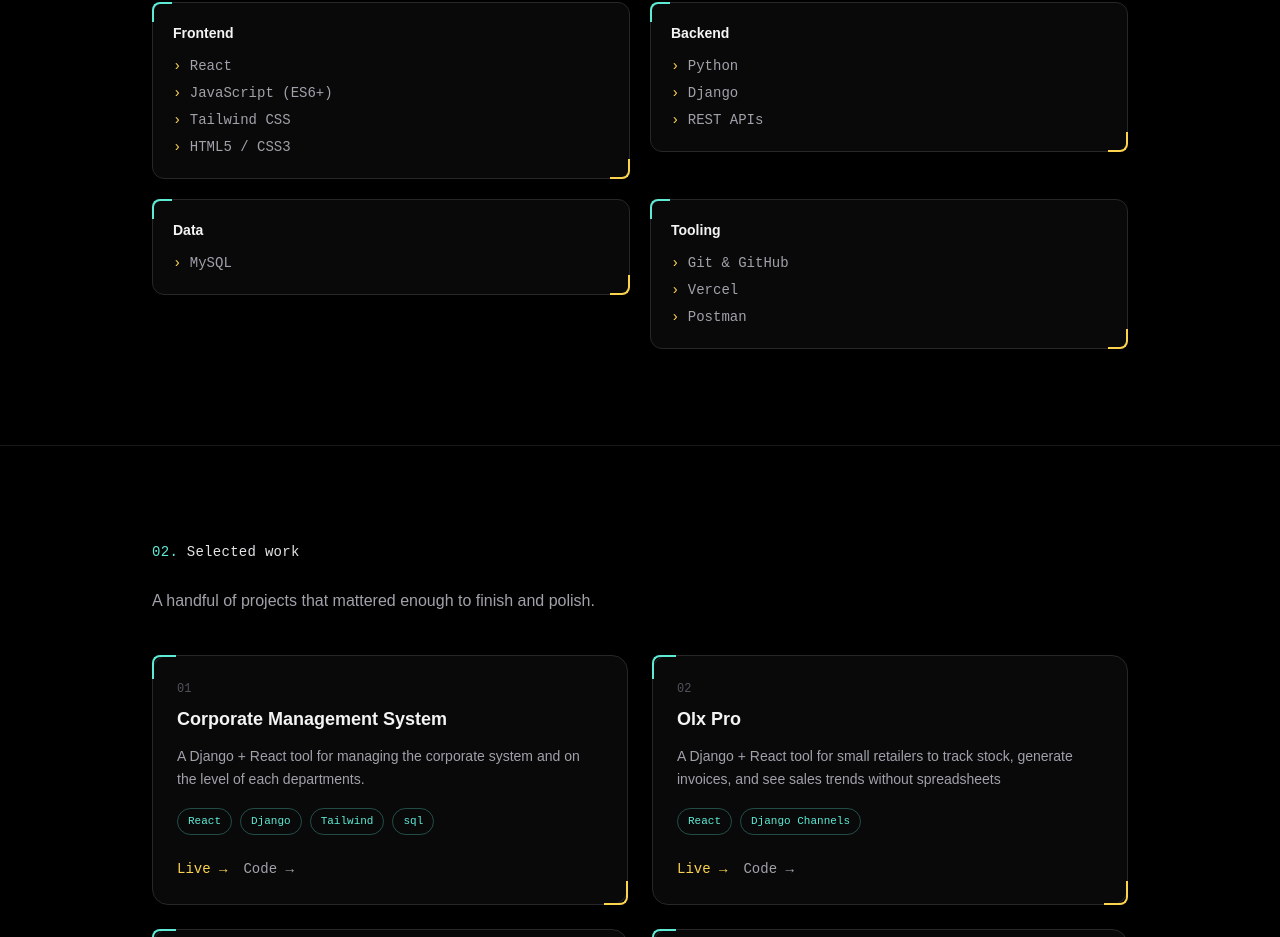
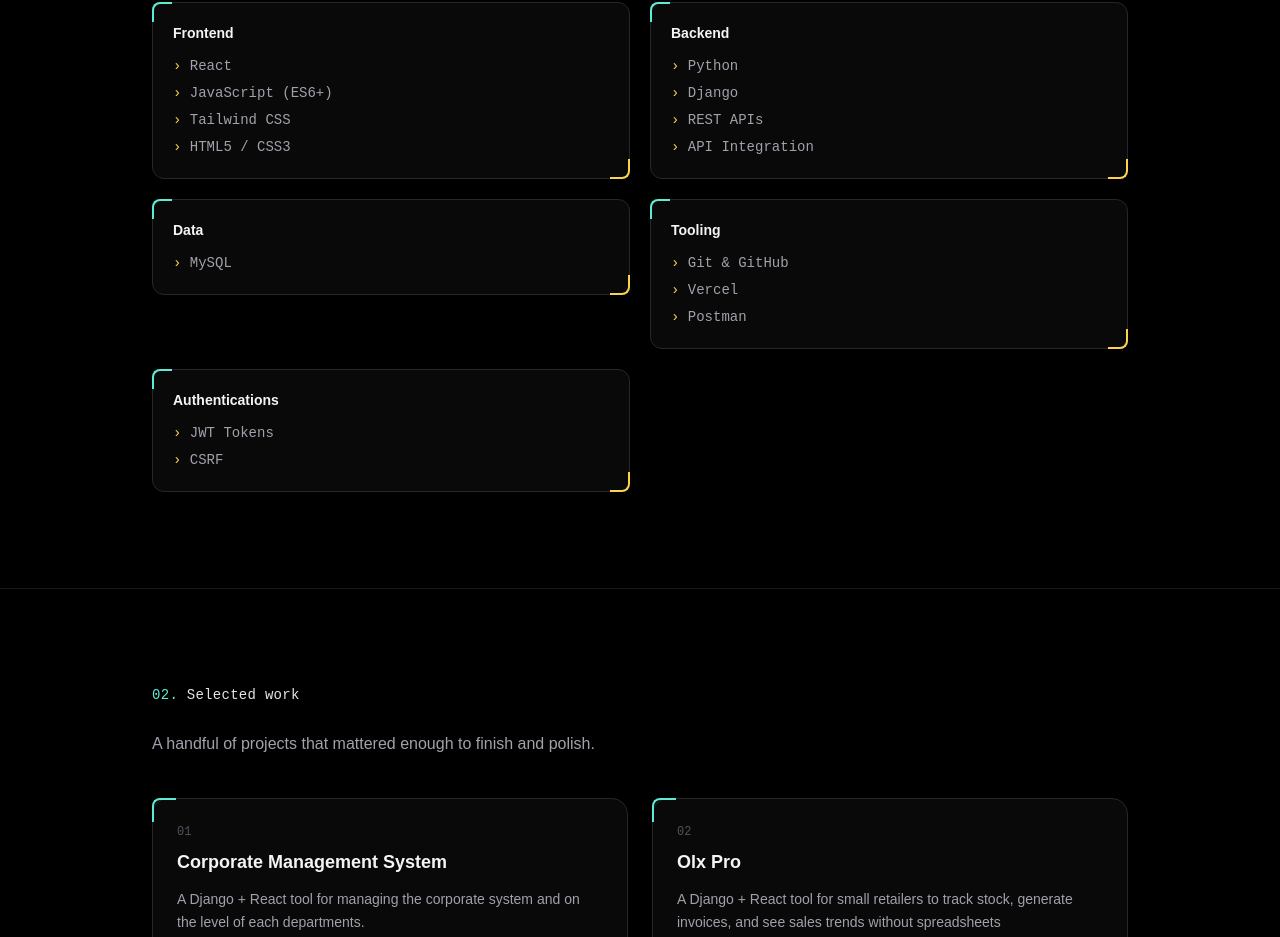
Before and after one commit to roushan-rajput/Portfolio, a React (Vite) app: page / in a window 1280 px wide. Shown: the part 1838-2775 px from the top of the page. Built offline with nearby package versions, Linux system fonts and the light colour scheme.

Commit message:
Changing Some Under codes.

```diff
--- a/src/Pages/Home/Home.jsx
+++ b/src/Pages/Home/Home.jsx
@@ -15,9 +15,10 @@ const NAME = 'Roushan Kumar';
 
 const SKILL_GROUPS = [
   { label: 'Frontend', items: ['React', 'JavaScript (ES6+)', 'Tailwind CSS', 'HTML5 / CSS3'] },
-  { label: 'Backend', items: ['Python', 'Django', 'REST APIs'] },
+  { label: 'Backend', items: ['Python', 'Django', 'REST APIs','API Integration'] },
   { label: 'Data', items: ['MySQL'] },
   { label: 'Tooling', items: ['Git & GitHub', 'Vercel', 'Postman'] },
+  { label: 'Authentications', items: ['JWT Tokens', 'CSRF'] },
 ];
 
 const PROJECTS = [
```
